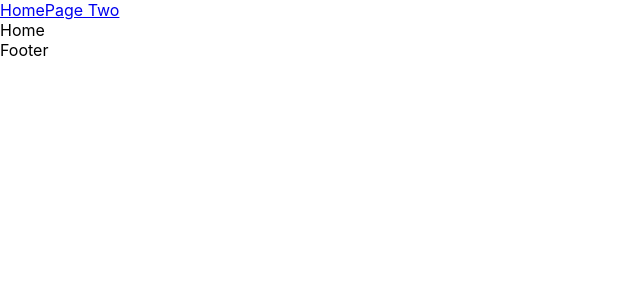
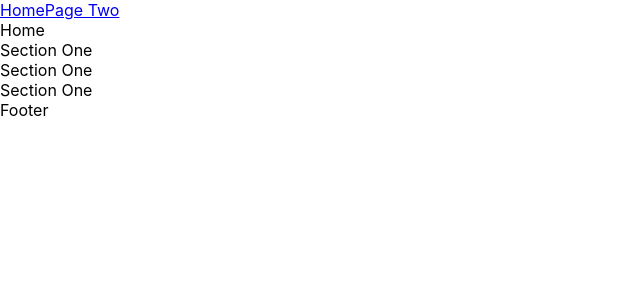
Before and after one commit to UmmaGohil/project-setup, a React (Create React App) app: page / in a window 1280 px wide. Shown: the top 300 px of the page, without its empty margins (0-640 px from the left). Built offline with nearby package versions, Linux system fonts and the light colour scheme.

Commit message:
Basic structure ✍🏼

```diff
--- /dev/null
+++ b/src/components/sectionOne.js
@@ -0,0 +1,5 @@
+import React from 'react'
+
+const SectionOne = () => <div>Section One</div>
+
+export default SectionOne
--- /dev/null
+++ b/src/components/sectionThree.js
@@ -0,0 +1,5 @@
+import React from 'react'
+
+const SectionThree = () => <div>Section Three</div>
+
+export default SectionThree
--- /dev/null
+++ b/src/components/sectionTwo.js
@@ -0,0 +1,5 @@
+import React from 'react'
+
+const SectionTwo = () => <div>Section Two</div>
+
+export default SectionTwo
--- a/src/layout/page.js
+++ b/src/layout/page.js
@@ -9,9 +9,9 @@ const propTypes = {
 
 const Page = ({ route, children }) => {
     return (
-        <div className="flex content-between flex-wrap  h-5">
+        <div>
             <Nav route={route} />
-            <div className="w-full h-10  pl-20 pr-2">{children}</div>
+            <div>{children}</div>
             <Footer />
         </div>
     )
--- a/src/pages/Home/index.js
+++ b/src/pages/Home/index.js
@@ -1,10 +1,17 @@
 import React from 'react'
 import Page from '../../layout/page'
+
+import One from '../../components/sectionOne'
+import Two from '../../components/sectionOne'
+import Three from '../../components/sectionOne'
 
 const Home = () => {
     return (
         <Page>
             <div>Home</div>
+            <One />
+            <Two />
+            <Three />
         </Page>
     )
 }
```
